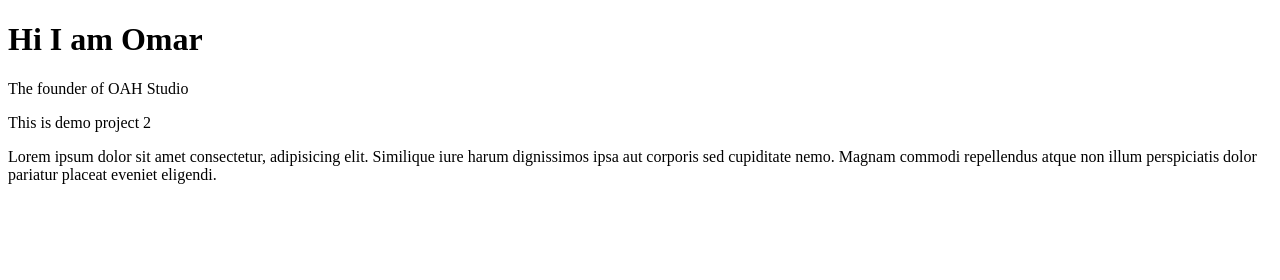
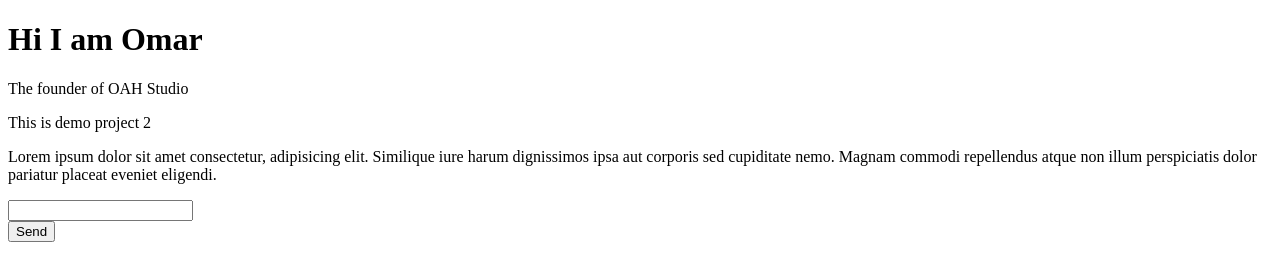
Before and after one commit to omar414906/second_project, a plain HTML site: page index.html in a window 1280 px wide. Drawn offline with Linux system fonts and the light colour scheme.

Commit message:
Update index.html

```diff
--- a/index.html
+++ b/index.html
@@ -9,5 +9,8 @@
     <p>The founder of OAH Studio</p>
     <p>This is demo project 2</p>
     <p>Lorem ipsum dolor sit amet consectetur, adipisicing elit. Similique iure harum dignissimos ipsa aut corporis sed cupiditate nemo. Magnam commodi repellendus atque non illum perspiciatis dolor pariatur placeat eveniet eligendi.</p>
+    <input type="email" name="email" id="">
+    <br>
+    <input type="button" value="Send">
 </body>
 </html>
```
